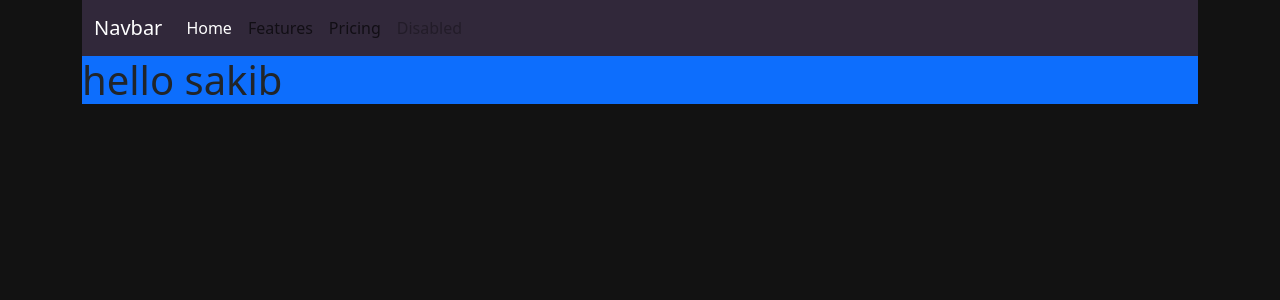
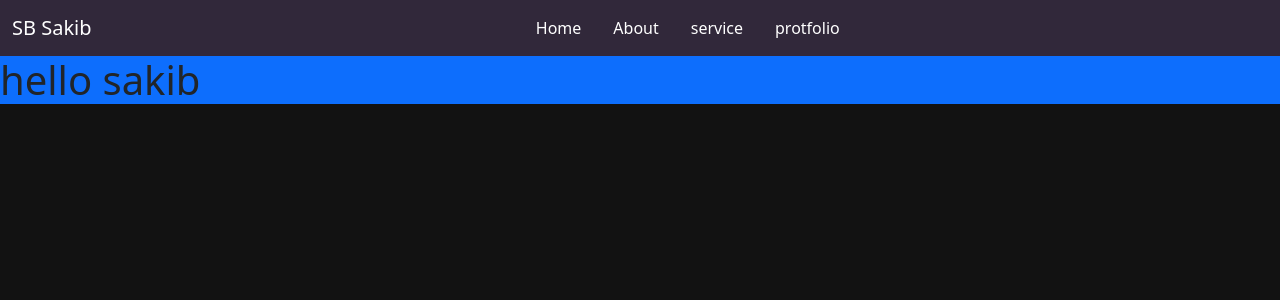
Before and after one commit to sbsakib8/reactproject, a React (Vite) app in the folder vite-project/: page / in a window 1280 px wide. Shown: the top 300 px of the page. Built offline with nearby package versions, Linux system fonts and the light colour scheme.

Commit message:
navber done

```diff
--- a/vite-project/index.html
+++ b/vite-project/index.html
@@ -10,5 +10,6 @@
   <body>
     <div id="root"></div>
     <script type="module" src="/src/main.jsx"></script>
+    <script src="https://cdn.jsdelivr.net/npm/bootstrap@5.0.2/dist/js/bootstrap.bundle.min.js" integrity="sha384-MrcW6ZMFYlzcLA8Nl+NtUVF0sA7MsXsP1UyJoMp4YLEuNSfAP+JcXn/tWtIaxVXM" crossorigin="anonymous"></script>
   </body>
 </html>
--- a/vite-project/src/App.jsx
+++ b/vite-project/src/App.jsx
@@ -2,7 +2,7 @@ import Navber from "./component/Navber";
 
 function App() {
   return (
-    <div className="container">
+    <div>
      <Navber/>
      <h1 className=" bg-primary">hello sakib</h1>
     </div>
--- a/vite-project/src/component/Navber.jsx
+++ b/vite-project/src/component/Navber.jsx
@@ -5,23 +5,23 @@ function Navber() {
     <>
    <nav class="navbar navbar-expand-lg navbar-light bg_color">
   <div class="container-fluid">
-    <a class="navbar-brand text-white" href="#">Navbar</a>
+    <a class="navbar-brand text-white" href="#">SB Sakib</a>
     <button class="navbar-toggler" type="button" data-bs-toggle="collapse" data-bs-target="#navbarNav" aria-controls="navbarNav" aria-expanded="false" aria-label="Toggle navigation">
       <span class="navbar-toggler-icon"></span>
     </button>
     <div class="collapse navbar-collapse" id="navbarNav">
-      <ul class="navbar-nav text-white">
-        <li class="nav-item">
+      <ul class="navbar-nav text-white mx-auto">
+        <li class="nav-item mx-2 hove">
           <a class="nav-link text-white active" aria-current="page" href="#">Home</a>
         </li>
-        <li class="nav-item">
-          <a class="nav-link" href="#">Features</a>
+        <li class="nav-item mx-2">
+          <a class="nav-link text-white" href="#">About</a>
         </li>
-        <li class="nav-item">
-          <a class="nav-link" href="#">Pricing</a>
+        <li class="nav-item mx-2">
+          <a class="nav-link text-white" href="#">service</a>
         </li>
-        <li class="nav-item">
-          <a class="nav-link disabled" href="#" tabindex="-1" aria-disabled="true">Disabled</a>
+        <li class="nav-item mx-2">
+          <a class="nav-link disabled text-white" href="#" tabindex="-1" aria-disabled="true">protfolio</a>
         </li>
       </ul>
     </div>
```
Also changed, not shown: vite-project/src/component/Navber.css (line endings or trailing spaces).
